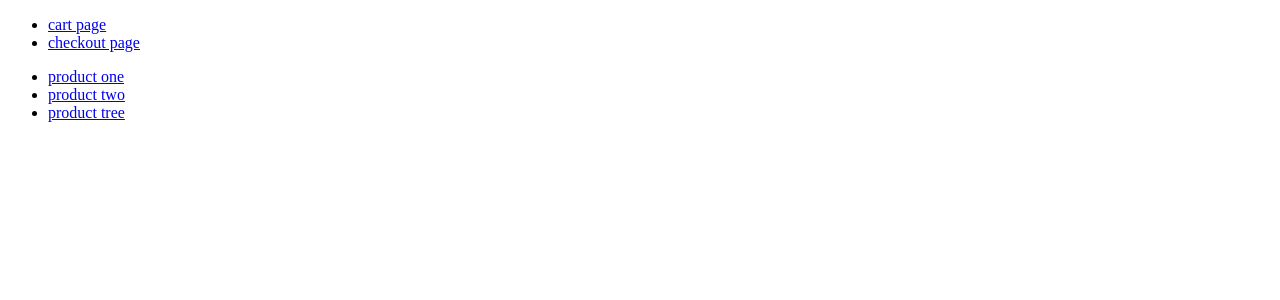
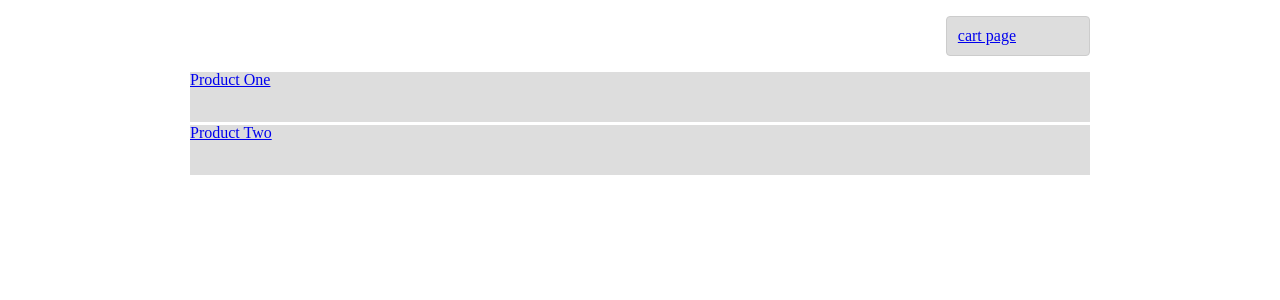
Before and after one commit to iswanj/simple-shopping-cart, a Next.js app: page / in a window 1280 px wide. Shown: the top 300 px of the page. Built offline with nearby package versions, Linux system fonts and the light colour scheme; data requests are answered from the project's data file.

Commit message:
addded json data server and get data from server

```diff
--- /dev/null
+++ b/api/product.ts
@@ -0,0 +1,8 @@
+import fetch from "isomorphic-unfetch";
+
+export const getProducts = async () => {
+  const res = await fetch("http://localhost:3001/products");
+  const data = await res.json();
+
+  return data;
+};
--- /dev/null
+++ b/components/layout/Header.tsx
@@ -0,0 +1,134 @@
+import React from "react";
+
+export default () => {
+  return (
+    <div>
+      <style jsx={true} global={true}>{`
+        html,
+        body,
+        div,
+        span,
+        applet,
+        object,
+        iframe,
+        h1,
+        h2,
+        h3,
+        h4,
+        h5,
+        h6,
+        p,
+        blockquote,
+        pre,
+        a,
+        abbr,
+        acronym,
+        address,
+        big,
+        cite,
+        code,
+        del,
+        dfn,
+        em,
+        img,
+        ins,
+        kbd,
+        q,
+        s,
+        samp,
+        small,
+        strike,
+        strong,
+        sub,
+        sup,
+        tt,
+        var,
+        b,
+        u,
+        i,
+        center,
+        dl,
+        dt,
+        dd,
+        ol,
+        ul,
+        li,
+        fieldset,
+        form,
+        label,
+        legend,
+        table,
+        caption,
+        tbody,
+        tfoot,
+        thead,
+        tr,
+        th,
+        td,
+        article,
+        aside,
+        canvas,
+        details,
+        embed,
+        figure,
+        figcaption,
+        footer,
+        header,
+        hgroup,
+        menu,
+        nav,
+        output,
+        ruby,
+        section,
+        summary,
+        time,
+        mark,
+        audio,
+        video {
+          margin: 0;
+          padding: 0;
+          border: 0;
+          font-size: 100%;
+          font: inherit;
+          vertical-align: baseline;
+        }
+        /* HTML5 display-role reset for older browsers */
+        article,
+        aside,
+        details,
+        figcaption,
+        figure,
+        footer,
+        header,
+        hgroup,
+        menu,
+        nav,
+        section {
+          display: block;
+        }
+        body {
+          line-height: 1;
+        }
+        ol,
+        ul {
+          list-style: none;
+        }
+        blockquote,
+        q {
+          quotes: none;
+        }
+        blockquote:before,
+        blockquote:after,
+        q:before,
+        q:after {
+          content: "";
+          content: none;
+        }
+        table {
+          border-collapse: collapse;
+          border-spacing: 0;
+        }
+      `}</style>
+    </div>
+  );
+};
--- /dev/null
+++ b/db/db.json
@@ -0,0 +1,15 @@
+{
+  "products": [
+    {
+      "id": 1,
+      "name": "Product One",
+      "price": 45.55,
+      "key": "product-one"
+    },
+    { "id": 2, "name": "Product Two", "price": 45.55, "key": "product-two" }
+  ],
+  "cart": [],
+  "profile": {
+    "name": "typicode"
+  }
+}
--- /dev/null
+++ b/db/routes.json
@@ -0,0 +1,3 @@
+{
+  "/products/:key": "/products?key=:key"
+}
--- /dev/null
+++ b/pages/_document.js
@@ -0,0 +1,26 @@
+import Document, { Head, Main, NextScript } from 'next/document'
+import { ServerStyleSheet } from 'styled-components'
+
+export default class MyDocument extends Document {
+  static getInitialProps({ renderPage }) {
+    const sheet = new ServerStyleSheet()
+    const page = renderPage(App => props => sheet.collectStyles(<App {...props} />))
+    const styleTags = sheet.getStyleElement()
+    return { ...page, styleTags }
+  }
+
+  render() {
+    return (
+      <html>
+        <Head>
+          <title>Cart</title>
+          {this.props.styleTags}
+        </Head>
+        <body>
+          <Main />
+          <NextScript />
+        </body>
+      </html>
+    )
+  }
+}
--- a/pages/index.tsx
+++ b/pages/index.tsx
@@ -1,38 +1,73 @@
 import React from "react";
 import Link from "next/link";
 
-export default () => (
-  <div>
-    <ul>
-      <li>
-        <Link href="/cart" as="/cart">
-          <a>cart page</a>
+import Header from "../components/layout/Header";
+import { Wrapper, CartLink, TopBar, List, ListItem } from "./styles";
+
+import { getProducts } from "../api/product";
+
+interface IIndexProps {
+  products: [{}];
+}
+
+export const ProductContext = React.createContext({});
+export default class Index extends React.Component<IIndexProps> {
+  public static async getInitialProps(): Promise<any> {
+    const data = await getProducts();
+
+    return {
+      products: data
+    };
+    // ...
+  }
+  public render() {
+    const { products } = this.props;
+    return (
+      <ProductContext.Provider
+        value={{
+          ...this.state,
+          products
+        }}
+      >
+        <Wrapper>
+          <Header />
+          <TopBar>
+            <CartLink>
+              <Link href="/cart" as="/cart">
+                <a>cart page</a>
+              </Link>
+            </CartLink>
+          </TopBar>
+          <List>
+            {products.map(this.renderItems)}
+            {/* <ProductContext.Consumer>
+              {(data: { products: [{}] }) => {
+                console.log("data****", data);
+                return data.;
+              }}
+            </ProductContext.Consumer> */}
+          </List>
+        </Wrapper>
+      </ProductContext.Provider>
+    );
+  }
+
+  private renderItems(item: { id: string; key: string; name: string }) {
+    return (
+      <ListItem key={item.id}>
+        <Link as={`/p/${item.key}`} href={`/product?key=${item.key}`}>
+          <a>{item.name}</a>
         </Link>
-      </li>
-      <li>
-        <Link href="/checkout" as="/checkout">
-          <a>checkout page</a>
-        </Link>
-      </li>
-    </ul>
-    <div>
-      <ul>
-        <li>
-          <Link as="/p/product-one" href="/product?id=product-one">
-            <a>product one</a>
-          </Link>
-        </li>
-        <li>
-          <Link as="/p/product-two" href="/product?id=product-two">
-            <a>product two</a>
-          </Link>
-        </li>
-        <li>
-          <Link as="/p/product-tree" href="/product?id=product-tree">
-            <a>product tree</a>
-          </Link>
-        </li>
-      </ul>
-    </div>
-  </div>
-);
+      </ListItem>
+    );
+  }
+}
+
+// Index.getInitialProps = async () => {
+//   // const res = await fetch("https://api.tvmaze.com/search/shows?q=batman");
+//   // const data = await res.json();
+//   // console.log(`Show data fetched. Count: ${data.length}`);
+//   // return {
+//   //   shows: data
+//   // };
+// };
--- /dev/null
+++ b/pages/styles.ts
@@ -0,0 +1,39 @@
+import styled from "styled-components";
+
+export const Wrapper = styled.section`
+  display: flex;
+  flex: 1;
+  margin: 0 auto;
+  width: 900px;
+  padding: 1em;
+  overflow-y: auto;
+  flex-direction: column;
+`;
+
+export const List = styled.section`
+  display: flex;
+  flex: 1;
+  flex-direction: column;
+`;
+
+export const ListItem = styled.div`
+  height: 50px;
+  background-color: #ddd;
+  margin-bottom: 3px;
+`;
+
+export const TopBar = styled.section`
+  display: flex;
+  flex: 1;
+  flex-direction: row;
+  justify-content: flex-end;
+  margin-bottom: 1em;
+`;
+
+export const CartLink = styled.div`
+  width: 120px;
+  border: 1px solid #ccc;
+  background-color: #ddd;
+  border-radius: 4px;
+  padding: 0.7em;
+`;
```
Also changed, not shown: package.json (+6 -1 lines), pages/cart/index.tsx (+8 -1 lines), pages/checkout/index.tsx (+7 -2 lines), pages/product/index.tsx (+9 -2 lines), pages/components/Item.tsx (added), 1 other file (tests, documents, lock files or other folders).
